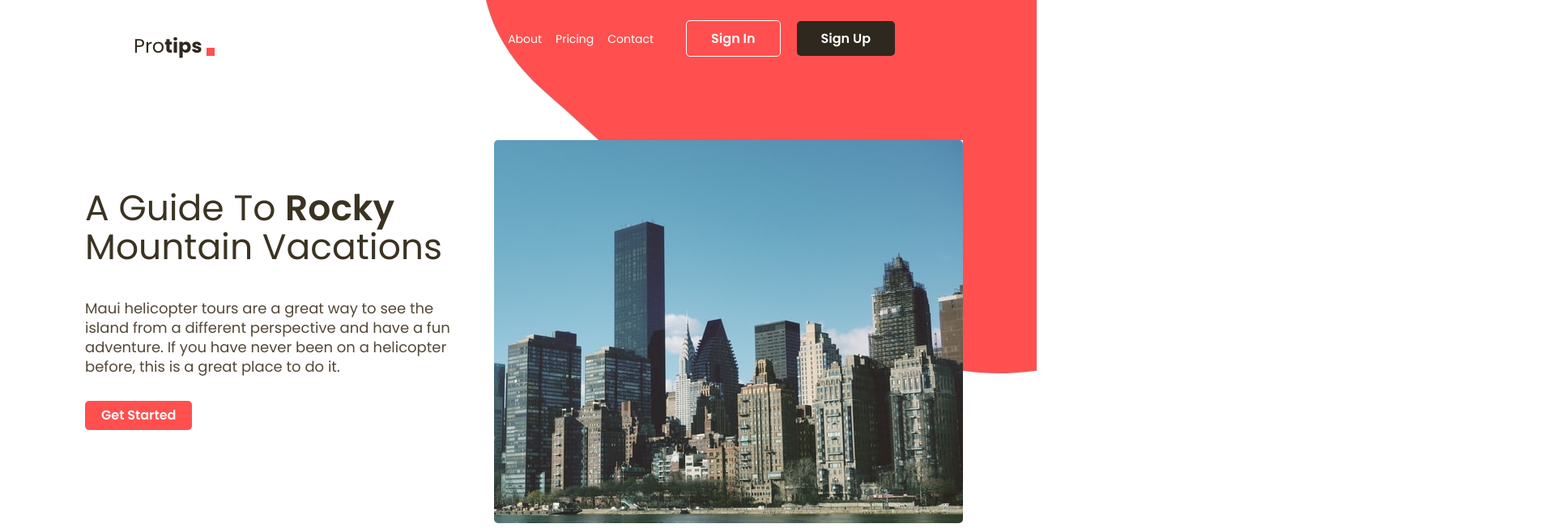
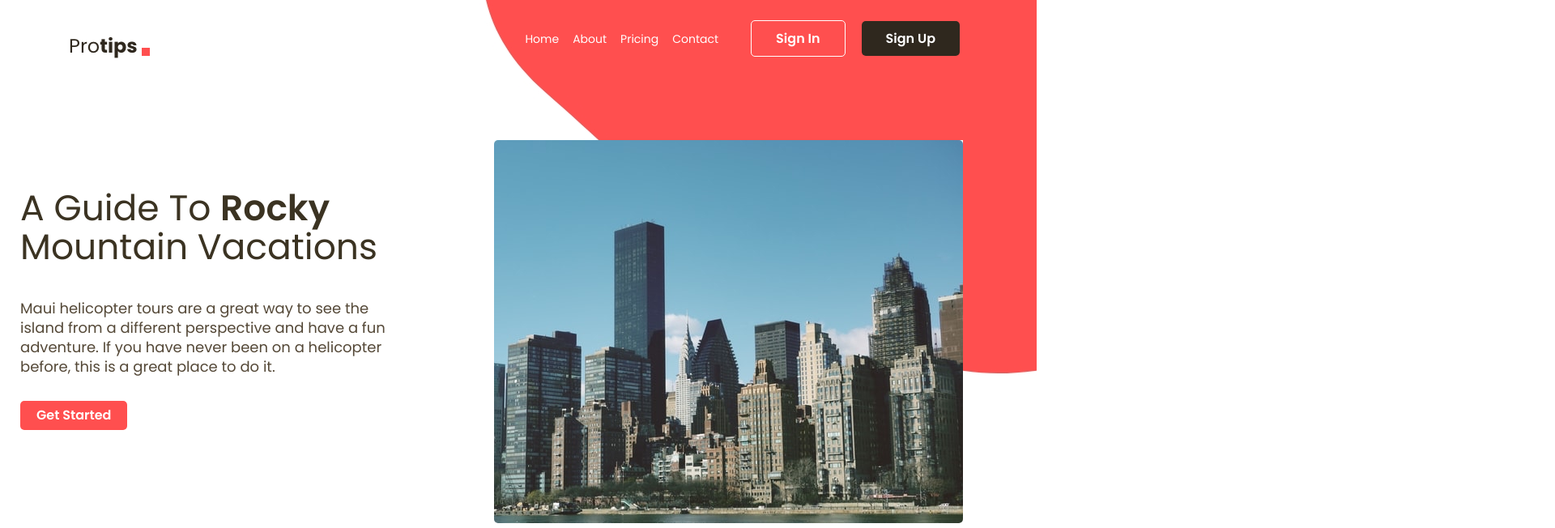
Before and after one commit to luisbelisario/html_css_projects, a plain HTML site: page protips/index.html in a window 1280 px wide. Shown: the top 652 px of the page at 81% size, 1920 px wide, since content can reach past the window. Drawn offline with nearby package versions, Linux system fonts and the light colour scheme.

Commit message:
Projeto finalizado

```diff
--- a/protips/css/styles.css
+++ b/protips/css/styles.css
@@ -52,7 +52,7 @@ a {
 
 /* CENTER */
 .center {
-    width: 950px;
+    width: 1110px;
     margin: 0 auto;
 }
 
--- a/protips/index.html
+++ b/protips/index.html
@@ -21,6 +21,9 @@
                 <i class="logo"></i>
             </a>
             <ul class="list-items">
+                <li class="item">
+                    <a href="#" class="item-link">Home</a>
+                </li>
                 <li class="item">
                     <a href="#" class="item-link">About</a>
                 </li>
```
Also changed, not shown: protips/._index.html.
